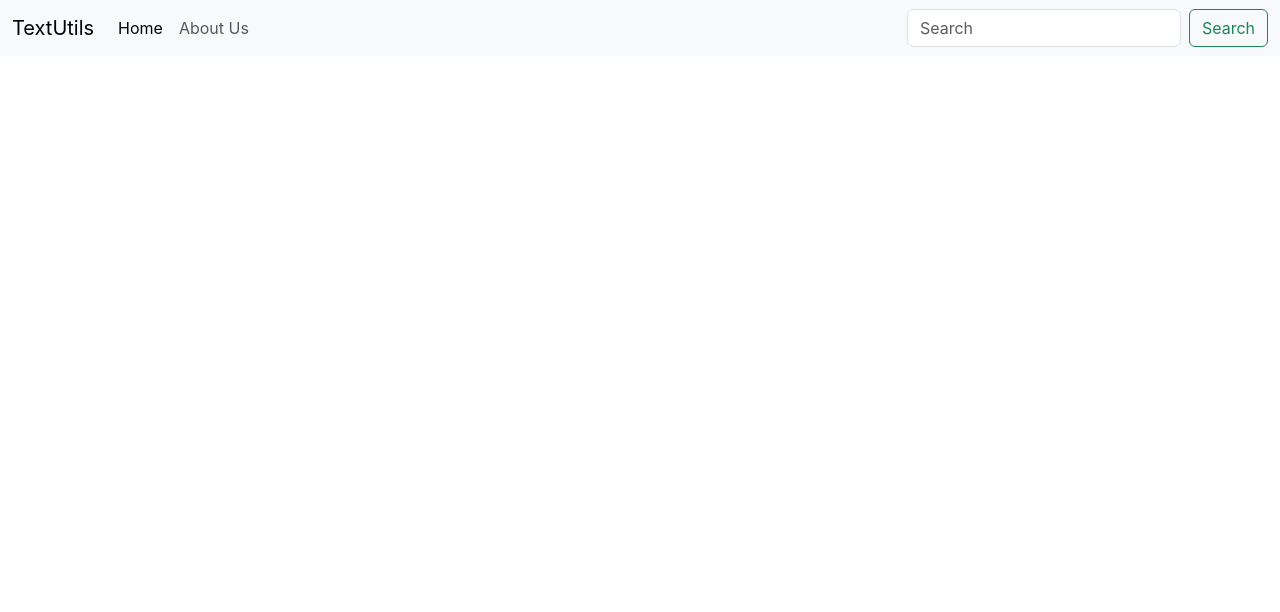
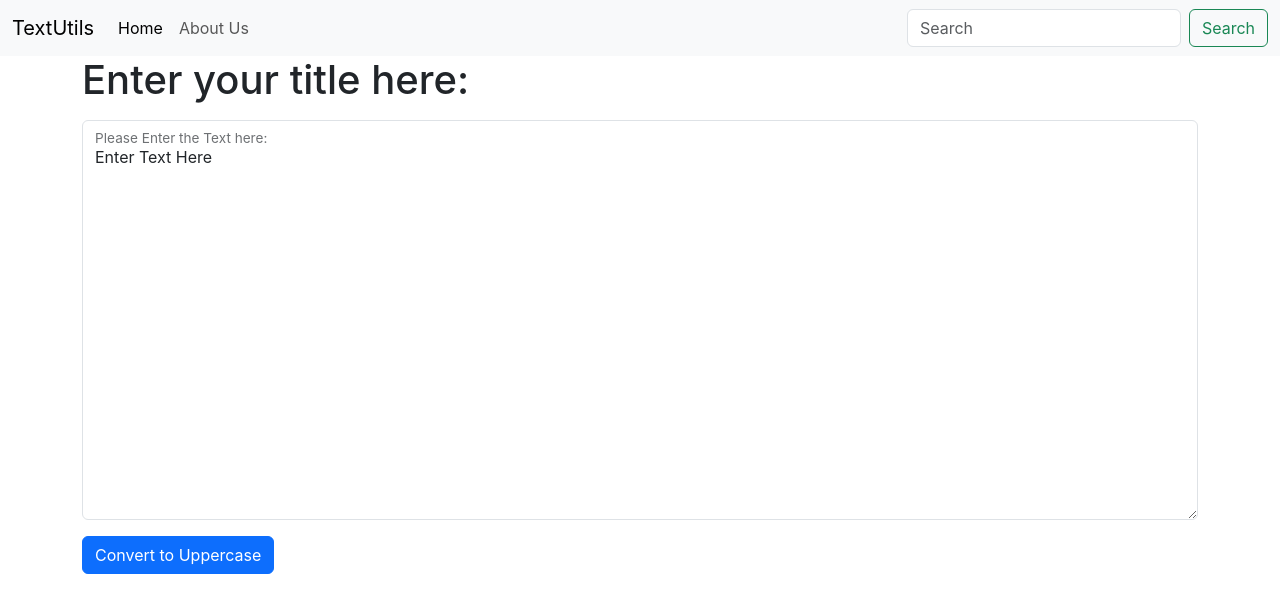
Before and after one commit to akshatnigam/my-app, a React (Create React App) app: page / in a window 1280 px wide. Shown: the top 612 px of the page. Built offline with nearby package versions, Linux system fonts and the light colour scheme.

Commit message:
Understanding State & Handling Events in React | Complete React Course in Hindi #7

```diff
--- a/src/App.js
+++ b/src/App.js
@@ -1,9 +1,13 @@
 import Navbar from "./components/Navbar";
+import TextForm from "./components/TextForm";
 // import './App.css';
 function App() {
   return (
     <>
       <Navbar title = "TextUtils"/>
+      <div className="container">
+        <TextForm textBoxTitle = "Please Enter the Text here:"/>
+      </div>
     </>
   );
 }
--- a/src/components/Navbar.js
+++ b/src/components/Navbar.js
@@ -2,31 +2,31 @@
 import React from 'react'
 // impt -> import PropTypes from 'prop-types'
 import PropTypes from 'prop-types'
-export default function Navbar(props) {
+export default function Navbar({ title = 'Set Title here', aboutText = 'About Us' }) {
   return (
     <nav className="navbar navbar-expand-lg bg-body-tertiary">
       <div className="container-fluid">
-      <a className="navbar-brand" href="/">{props.title}</a>
+        <a className="navbar-brand" href="/">{title}</a>
         <button className="navbar-toggler" type="button" data-bs-toggle="collapse" data-bs-target="#navbarSupportedContent" aria-controls="navbarSupportedContent" aria-expanded="false" aria-label="Toggle navigation">
           <span className="navbar-toggler-icon"></span>
         </button>
         <div className="collapse navbar-collapse" id="navbarSupportedContent">
           <ul className="navbar-nav me-auto mb-2 mb-lg-0">
             <li className="nav-item">
-            <a class="nav-link active" aria-current="page" href="/">Home</a>
+              <a className="nav-link active" aria-current="page" href="/">Home</a>
             </li>
             <li className="nav-item">
-            <a className="nav-link" href="/">{props.aboutText}</a>
+              <a className="nav-link" href="/">{aboutText}</a>
             </li>
           </ul>
           <form className="d-flex" role="search">
-          <input className="form-control me-2" type="search" placeholder="Search" aria-label="Search"/>
+            <input className="form-control me-2" type="search" placeholder="Search" aria-label="Search" />
             <button className="btn btn-outline-success" type="submit">Search</button>
           </form>
         </div>
       </div>
     </nav>
-  )
+  );
 }
 // pts -> PropTypes.string
 Navbar.propTypes = {
@@ -34,7 +34,7 @@ Navbar.propTypes = {
     aboutText: PropTypes.string
 }
 // Default Props
-Navbar.defaultProps = {
-  title: 'Set Title here',
-  aboutText: 'About Us'
-}
+// Navbar.defaultProps = {
+//   title: 'Set Title here',
+//   aboutText: 'About Us'
+// }
--- /dev/null
+++ b/src/components/TextForm.js
@@ -0,0 +1,37 @@
+import React, {useState} from 'react'
+import PropTypes from 'prop-types'
+
+
+export default function TextForm({pageTitle= 'Enter your title here:', textBoxTitle='Enter Text Here'}) {
+    const handleUpClick = ()=>{
+        // console.log("UpperCase was Clicked" + text);
+        let newText = text.toUpperCase();
+        setText(newText);
+    }
+    const handleOnChange = (event)=>{
+        // console.log("On change");
+        setText(event.target.value);
+    }
+    const [text, setText] = useState("Enter Text Here");
+// text = "new Text"; wrong way to change the state
+// setText("Hello World"); correct way to change the state
+  return (
+    <>
+        <h1>{pageTitle}</h1>
+            <div className="form-floating my-3">
+                <textarea className="form-control" value={text} onChange = {handleOnChange} id="textBox" style={{height: "400px"}} ></textarea>
+                <label htmlFor="textBox">{textBoxTitle}</label>
+            </div>
+            <button type="button" className="btn btn-primary" onClick={handleUpClick}>Convert to Uppercase</button>
+            </>
+  );
+}
+// pts -> PropTypes.string
+TextForm.propTypes = {
+    pageTitle: PropTypes.string,
+    textBoxTitle: PropTypes.string,
+};
+// TextForm.defaultProps = {
+//     pageTitle: 'Enter your title here',
+//     textBoxTitle: 'Enter Text Here',
+// }
```
Also changed, not shown: 1 other file (tests, documents, lock files or other folders). Lines whose indentation alone changed are shown as unchanged.
